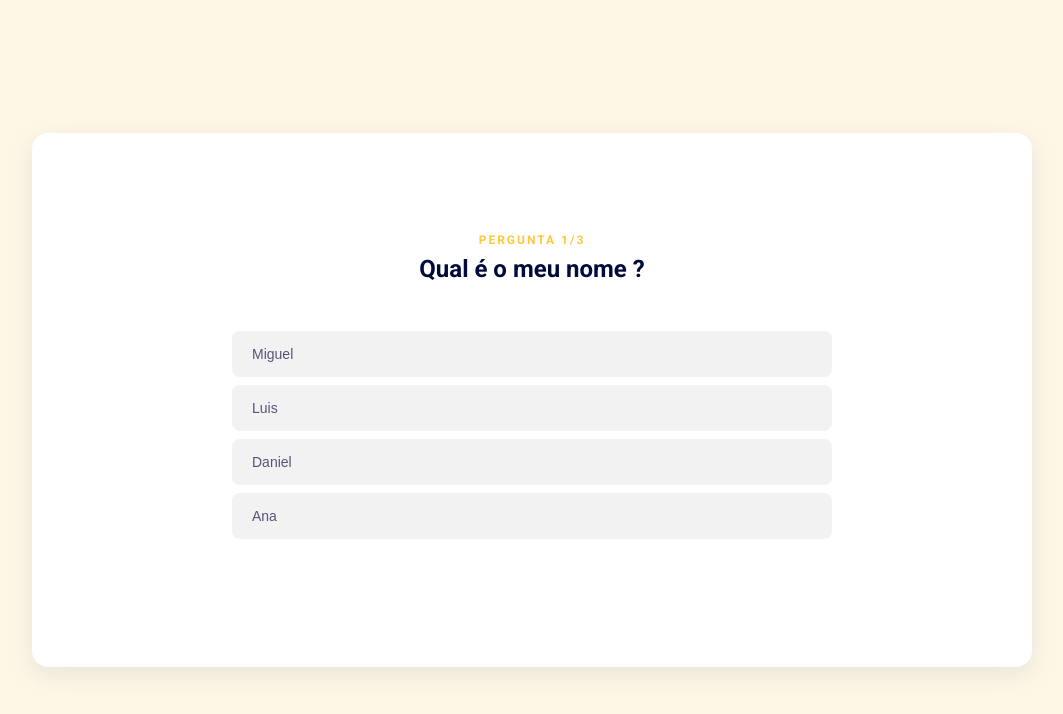
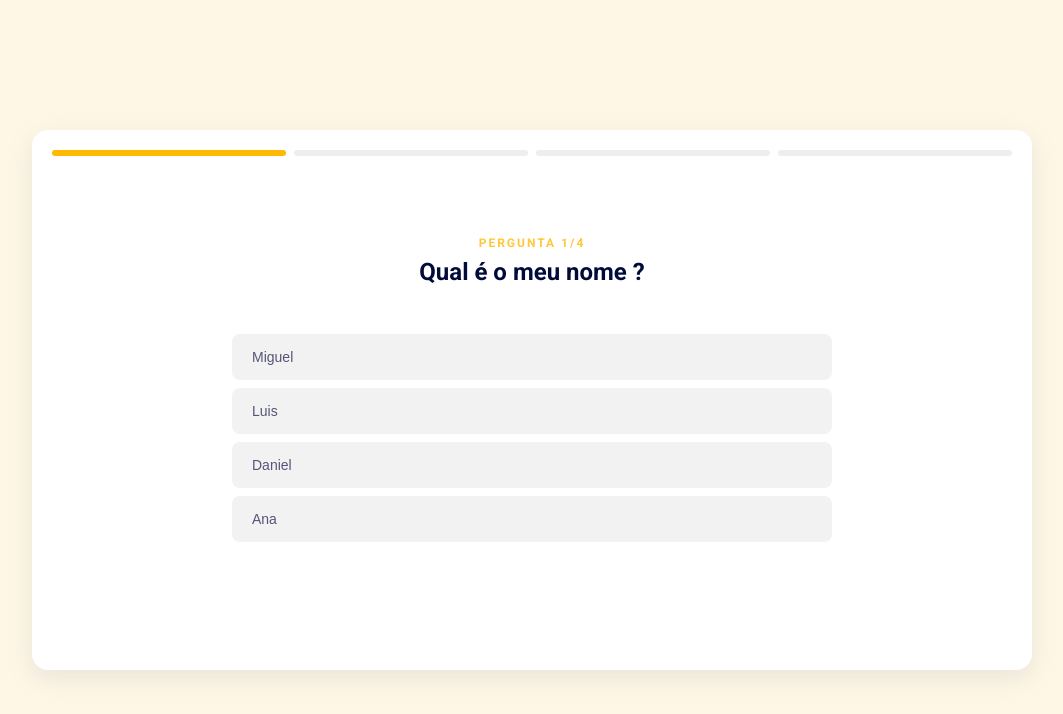
Before and after one commit to Danielpatinno/projeto-01-quiz, a React (Vite) app: page / in a window 1280 px wide. Shown: the top 714 px of the page, without its empty margins (108-1171 px from the left). Built offline with nearby package versions, Linux system fonts and the light colour scheme.

Commit message:
feat: add ProgressBar

```diff
--- a/package.json
+++ b/package.json
@@ -10,6 +10,7 @@
     "preview": "vite preview"
   },
   "dependencies": {
+    "classnames": "^2.3.2",
     "react": "^18.2.0",
     "react-dom": "^18.2.0"
   },
--- /dev/null
+++ b/src/components/ProgressBar/index.jsx
@@ -0,0 +1,16 @@
+import S from "./styles.module.css"
+import classNames from "classnames"
+
+export function ProgressBar(props) {
+    const progressBarSteps = Array.from( {length: props.size}, (_,index) => index +1)
+
+    return (
+        <div className={S.container}>
+            <div className={S.steps} style={{ gridTemplateColumns: `repeat(${props.size}, 1fr)`}}>
+                {progressBarSteps.map(step => (
+                    <div key={step} className={classNames(S.step ,props.currentStep >= step ? S.active : "")}/>
+                ))}
+            </div>
+        </div>
+    )
+}
--- /dev/null
+++ b/src/components/ProgressBar/styles.module.css
@@ -0,0 +1,18 @@
+.container {
+    width: 100%;
+}
+
+.steps {
+    display: grid;
+    gap: 8px;
+}
+
+.step {
+    height: 6px;
+    border-radius: 4px;
+    background-color: #eee;
+}
+
+.active {
+    background-color: #ffb900;
+}
--- a/src/components/Quiz/index.jsx
+++ b/src/components/Quiz/index.jsx
@@ -5,6 +5,8 @@ import styles from "./styles.module.css"
 import { QuestionAnswer } from "../QuestionAnswer"
 import { useState } from "react";
 import { Button } from "../Button";
+import { Result } from "../Result";
+import { ProgressBar } from "../ProgressBar"
 
 const QUESTIONS = [
     {
@@ -38,6 +40,10 @@ export function Quiz() {
     const [currentQuestionIndex, setCurrentQuestionIndex] = useState(0)
     const [correctAnswersCount, setCorrectAnswersCount] = useState(0)
     const [isCurrentQuestionAnswered , setIsCurrentQuestionAnswered] = useState(false)
+    const [isTakingQuiz, setIsTakingQuiz] = useState(true)
+
+    const currentQuestionNumber = currentQuestionIndex + 1;
+    const quizSize = QUESTIONS.length
 
 const handleAnswerQuestion = (event, question, answer) => {
     if(isCurrentQuestionAnswered) {
@@ -57,21 +63,35 @@ const handleAnswerQuestion = (event, question, answer) => {
     }
 
     const handleNextQuestion = () => {
-        if(currentQuestionIndex + 1 < QUESTIONS.length){
+        if(currentQuestionIndex + 1 < quizSize){
             setCurrentQuestionIndex(index => index + 1)
+        } else {
+            setIsTakingQuiz(false)
         }
 
         setIsCurrentQuestionAnswered(false)
     }
 
+    const handleTryAgain = () => {
+        setIsTakingQuiz(true)
+        setCorrectAnswersCount(0)
+        setCurrentQuestionIndex(0)
+    }
+
     const currentQuestion = QUESTIONS[currentQuestionIndex];
+    const navigationButtonText = currentQuestionNumber === quizSize ? "Ver Resultado" : "Próxima Pergunta"
 
     return (
         <div className={styles.container}>
             <div className={styles.card}>
-                <div className={styles.quiz}>
+                {isTakingQuiz ? (
+                    <div className={styles.quiz}>
+                        < ProgressBar size={quizSize} currentStep={currentQuestionNumber}/>
+
                     <header className={styles.quizHeader}>
-                        <span className={styles.questionCount}>PERGUNTA 1/3</span>
+                        <span className={styles.questionCount}>
+                            PERGUNTA {currentQuestionNumber}/{quizSize}
+                        </span>
                         <p className={styles.question}>
                             {currentQuestion.question}
                         </p>
@@ -88,9 +108,18 @@ const handleAnswerQuestion = (event, question, answer) => {
                         ))}
                     </ul>
                     {isCurrentQuestionAnswered && (
-                        <Button onClick={handleNextQuestion}>Próxima Pergunta</Button>
+                        <Button onClick={handleNextQuestion}>
+                            {navigationButtonText}
+                        </Button>
                     )}
                 </div>
+                ) : (
+                    <Result
+                    correctAnswersCount={correctAnswersCount}
+                    quizSize={quizSize}
+                    handleTryAgain={handleTryAgain}
+                    />
+                )}
             </div>
 
         </div>
--- /dev/null
+++ b/src/components/Result/index.jsx
@@ -0,0 +1,17 @@
+import S from "./styles.module.css"
+import { Button } from "../Button";
+
+export function Result (props) {
+
+    return (
+        <div className={S.container}>
+            <h1 className={S.title}>Resultado</h1>
+
+            <h2 className={S.subtitle}>
+                Você acertou {props.correctAnswersCount} de {props.quizSize} perguntas!
+            </h2>
+
+            <Button onclick={props.handleTryAgain}>Tente Novamente</Button>
+        </div>
+    )
+}
--- /dev/null
+++ b/src/components/Result/styles.module.css
@@ -0,0 +1,19 @@
+.container {
+    display: flex;
+    justify-content: center;
+    align-items: center;
+    flex-direction: column;
+    height: 100%;
+    width: 100%;
+    padding: 20px;
+}
+
+.title {
+    margin-bottom: 24px;
+    color: #000b39;
+}
+
+.subtitle {
+    color: #000b39;
+    margin-bottom: 40px;
+}
```
Also changed, not shown: 1 other file (tests, documents, lock files or other folders).
